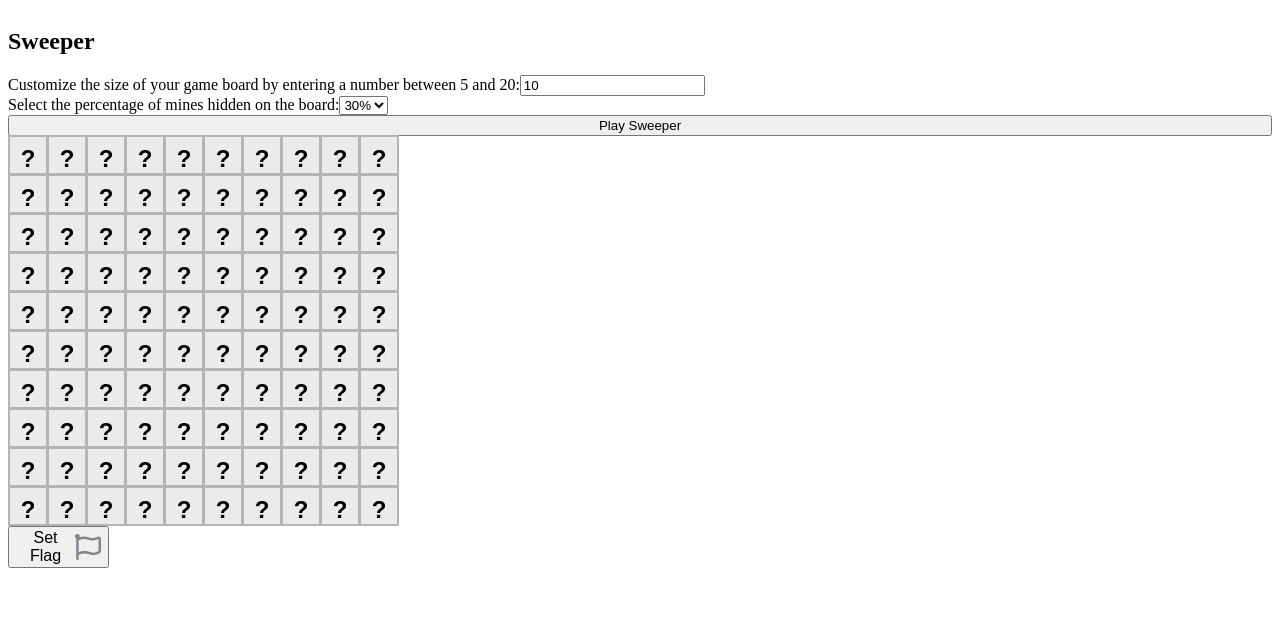
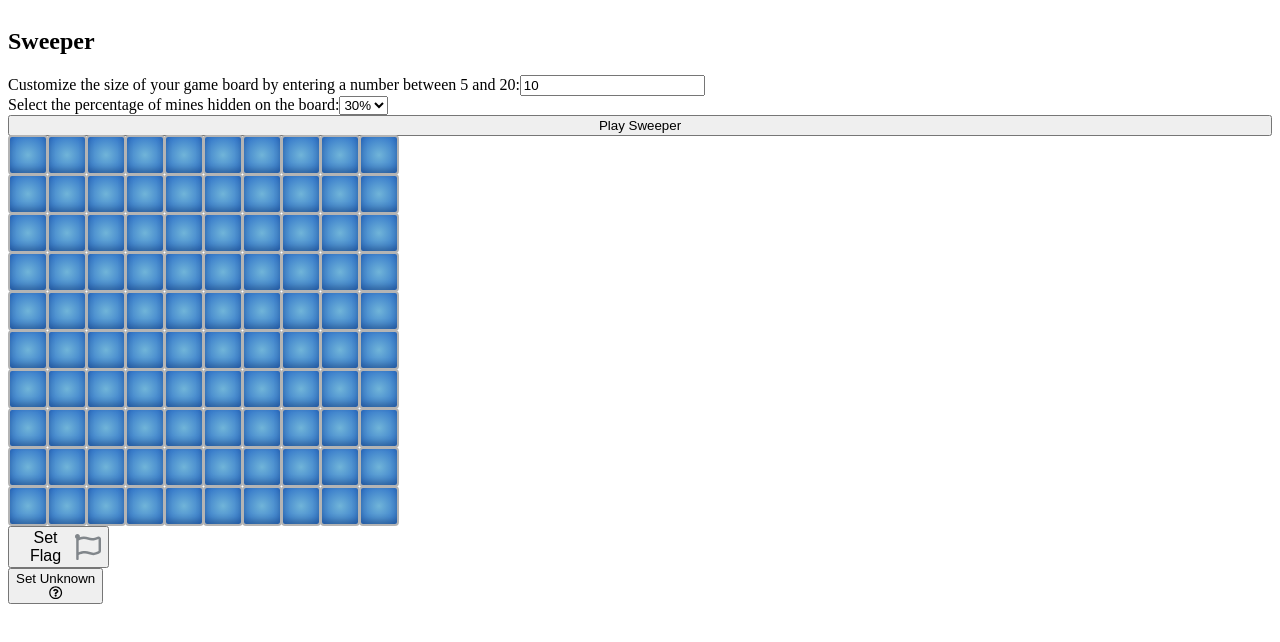
Before and after one commit to zcallanan/React-App-Sweeper, a React (Create React App) app: page / in a window 1280 px wide. Shown: the top 642 px of the page. Built offline with nearby package versions, Linux system fonts and the light colour scheme.

Commit message:
Support for flagging and unknown question mark modes

```diff
--- a/src/components/App.js
+++ b/src/components/App.js
@@ -3,6 +3,7 @@ import Form from './Form';
 import Row from './Row';
 import Flag from './Flag';
 import Header from './Header';
+import QuestionMark from './QuestionMark';
 import { randomIntFromInterval } from '../helpers';
 
 class App extends React.Component {
@@ -21,8 +22,12 @@ class App extends React.Component {
       5: "75%"
     },
     squares: {},
-    flagMode: false,
-    flagCount: 0
+    marks: {
+      flagMode: false,
+      flagCount: 0,
+      questionMode: false
+    }
+
   }
 
   componentDidMount() {
@@ -53,14 +58,21 @@ class App extends React.Component {
     localStorage.setItem("options", JSON.stringify(options));
   }
 
-  onFlagClick = e => {
+  // Toggle state when mark buttons are clicked (flag, question mark)
+  onMarkClick = e => {
     e.preventDefault();
     // 1. Get state of flag
-    let flag = this.state.flagMode;
+    let marks = this.state.marks;
     // 2. Change flag setting
-    flag = !flag;
-    // 3. Save change
-    this.setState({ flag })
+    marks[e.target.name] = !marks[e.target.name];
+    // 3. If mode X toggles to true, then make sure mode Y is false
+    if ("flagMode" === e.target.name && marks[e.target.name]) {
+      marks["questionMode"] = false;
+    } else if ("questionMode" === e.target.name && marks[e.target.name]){
+      marks["flagMode"] = false;
+    }
+    // 4. Save change
+    this.setState({ marks })
   }
 
   // Generate initial squares state
@@ -84,7 +96,8 @@ class App extends React.Component {
       for (let k = 0; k < size; k++ ) {
         squares[`r${i}-s${k}`] = {
           bomb: false,
-          marked: false,
+          flagged: false,
+          questionMarked: false,
           clicked: false,
           hint: false,
           neighbors: [],
@@ -115,11 +128,15 @@ class App extends React.Component {
   onSquareClick = squareKey => {
     // 1. Copy state
     const squares = { ...this.state.squares };
-    const flag = this.state.flagMode;
+    const flagMode = this.state.marks.flagMode;
+    const questionMode = this.state.marks.questionMode;
     // 2. Update square
-    if (flag) {
+    if (flagMode) {
       // If marking a flag is active, then mark only that square and then save to state
-      squares[squareKey]['marked'] = !squares[squareKey]['marked'];
+      squares[squareKey]['flagged'] = !squares[squareKey]['flagged'];
+    } else if (questionMode) {
+      // If placing a question mark is active, then mark only that square and then save to state
+      squares[squareKey]['questionMarked'] = !squares[squareKey]['questionMarked'];
     } else {
       // If not marking a flag, then mark as clicked and evaluate
       squares[squareKey]['clicked'] = true;
@@ -233,8 +250,8 @@ class App extends React.Component {
       rows.push(<Row
         key={`r${i}`}
         row={`r${i}`}
-        flagMode={this.state.flagMode}
-        squares = {this.state.squares}
+        marks={this.state.marks}
+        squares={this.state.squares}
         size={this.state.options.size}
         onSquareClick={this.onSquareClick}
       />)
@@ -251,7 +268,8 @@ class App extends React.Component {
           percentages={this.state.bombPercentage}
         />
         {rows}
-        <Flag onFlagClick={this.onFlagClick} flagMode={this.state.flagMode}/>
+        <Flag onMarkClick={this.onMarkClick} flagMode={this.state.marks.flagMode}/>
+        <QuestionMark onMarkClick={this.onMarkClick} questionMode={this.state.marks.questionMode}/>
       </div>
     )
   }
--- a/src/components/Flag.js
+++ b/src/components/Flag.js
@@ -6,7 +6,7 @@ import { faFlag as farFlag } from '@fortawesome/free-regular-svg-icons'
 
 class Flag extends React.Component {
   static propTypes = {
-    onFlagClick: PropTypes.func.isRequired,
+    onMarkClick: PropTypes.func.isRequired,
     flagMode: PropTypes.bool.isRequired
   }
 
@@ -30,7 +30,7 @@ class Flag extends React.Component {
   render() {
     return (
       <div>
-        <form onSubmit={this.props.onFlagClick}>
+        <form name="flagMode" onSubmit={this.props.onMarkClick}>
           {this.renderFlagIcons()}
         </form>
       </div>
--- /dev/null
+++ b/src/components/QuestionMark.js
@@ -0,0 +1,41 @@
+import React from 'react';
+import PropTypes from 'prop-types';
+import { FontAwesomeIcon } from '@fortawesome/react-fontawesome'
+import { faQuestionCircle } from '@fortawesome/free-solid-svg-icons'
+import { faQuestionCircle as farQuestionCircle } from '@fortawesome/free-regular-svg-icons'
+
+class QuestionMark extends React.Component {
+  static propTypes = {
+    onMarkClick: PropTypes.func.isRequired,
+    questionMode: PropTypes.bool.isRequired
+  }
+
+  renderQuestionIcons = () => {
+    if (this.props.questionMode) {
+      return (
+        <button className="question-button-active">
+          <p>Set Unknown</p>
+          <FontAwesomeIcon icon={ faQuestionCircle } />
+        </button>
+      )
+    }
+    return (
+      <button className="question-button">
+        <p>Set Unknown</p>
+        <FontAwesomeIcon icon={ farQuestionCircle } />
+      </button>
+    )
+  }
+
+  render() {
+    return (
+      <div>
+        <form name="questionMode" onSubmit={this.props.onMarkClick}>
+          {this.renderQuestionIcons()}
+        </form>
+      </div>
+    )
+  }
+}
+
+export default QuestionMark;
--- a/src/components/Row.js
+++ b/src/components/Row.js
@@ -6,7 +6,7 @@ class Row extends React.Component {
   static propTypes = {
     size: PropTypes.number.isRequired,
     row: PropTypes.string.isRequired,
-    flagMode: PropTypes.bool.isRequired,
+    marks: PropTypes.object.isRequired,
     squares: PropTypes.object.isRequired,
     onSquareClick: PropTypes.func.isRequired
   }
@@ -17,7 +17,7 @@ class Row extends React.Component {
       row.push(<Square
         key={`${this.props.row}-s${i}`}
         square={`${this.props.row}-s${i}`}
-        flagMode={this.props.flagMode}
+        marks={this.props.marks}
         squares={this.props.squares[`${this.props.row}-s${i}`]}
         onSquareClick={this.props.onSquareClick}
       />)
--- a/src/components/Square.js
+++ b/src/components/Square.js
@@ -1,8 +1,8 @@
 import React from 'react';
 import PropTypes from 'prop-types';
 import { FontAwesomeIcon } from '@fortawesome/react-fontawesome'
-import { faFlag } from '@fortawesome/free-solid-svg-icons'
-import { faFlag as farFlag } from '@fortawesome/free-regular-svg-icons'
+import { faFlag, faQuestionCircle } from '@fortawesome/free-solid-svg-icons'
+import { faFlag as farFlag, faQuestionCircle as farQuestionCircle } from '@fortawesome/free-regular-svg-icons'
 
 class Square extends React.Component {
   static propTypes = {
@@ -11,20 +11,20 @@ class Square extends React.Component {
       bomb: PropTypes.bool.isRequired,
       clicked: PropTypes.bool.isRequired,
       hint: PropTypes.bool.isRequired,
-      marked: PropTypes.bool.isRequired
+      flagged: PropTypes.bool.isRequired,
+      questionMarked: PropTypes.bool.isRequired
     }),
     onSquareClick: PropTypes.func.isRequired,
-    flagMode: PropTypes.bool.isRequired,
+    marks: PropTypes.object.isRequired,
     square: PropTypes.string.isRequired
   }
 
   renderSquare = () => {
     const squares = this.props.squares;
-    const adjacentBombCount = squares.adjacentBombCount;
     const bomb = squares.bomb;
     const clicked = squares.clicked;
-    const hint = squares.hint;
-    const marked = squares.marked;
+    const flagged = squares.flagged;
+    const questionMarked = squares.questionMarked
     if (bomb && clicked) {
       // If it's a bomb and clicked, show the bomb
       return (
@@ -32,53 +32,90 @@ class Square extends React.Component {
           <img className="image" src="/images/bomb.png" alt="B"/>
         </span>
       )
-    } else if (marked && !clicked) {
+    } else if (flagged && !clicked) {
       return (
         <span>
           <FontAwesomeIcon icon={ faFlag } />
         </span>
       )
-    }  else if (hint && !clicked) {
-      // If it has an adjacent bomb, has not been clicked, hint is true, show the hint
+    } else if (questionMarked && !clicked) {
       return (
         <span>
-          <p className={`neighbors-${adjacentBombCount}`}>{adjacentBombCount}</p>
-          <FontAwesomeIcon className="flag-icon" icon={ farFlag } />
+          <FontAwesomeIcon icon={ faQuestionCircle } />
         </span>
       )
-    } else if (!bomb && clicked) {
-      // Not a bomb, has been clicked
-      return;
     }
     return (
       <span>
-        <p>?</p>
         <FontAwesomeIcon className="flag-icon" icon={ farFlag } />
+        <FontAwesomeIcon className="questionmark-icon" icon={ farQuestionCircle } />
       </span>
     );
   }
 
+  // Handles button modes
   generateButton = () => {
     const squares = this.props.squares;
     const square = this.props.square;
+    const marks = this.props.marks;
+    const adjacentBombCount = squares.adjacentBombCount;
+    const clicked = squares.clicked;
+    const hint = squares.hint;
+    const flagged = squares.flagged;
 
-    // Disable the button if it's been clicked
-    if (squares.clicked) {
+
+    if (clicked) {
+      // Disable the button if it's been clicked
       return (
         <button className="square" disabled>
           {this.renderSquare()}
         </button>
       );
-    } else if (this.props.flagMode) {
+    } else if (marks.flagMode) {
+      // Toggle placement of flags
+      if (hint) {
+        return (
+          <button className="square flag hint" onClick={() => { this.props.onSquareClick(square)}}>
+            <span>
+              <p className={`bomb-count neighbors-${adjacentBombCount}`}>{adjacentBombCount}</p>
+              <FontAwesomeIcon className="flag-icon" icon={ farFlag } />
+            </span>
+          </button>
+        );
+      }
+      if (flagged) {
+        return (
+          <button className="square flag flagged" onClick={() => { this.props.onSquareClick(square)}}>
+            {this.renderSquare()}
+          </button>
+        );
+      }
       return (
         <button className="square flag" onClick={() => { this.props.onSquareClick(square)}}>
           {this.renderSquare()}
         </button>
       );
+    } else if (marks.questionMode) {
+      // Toggle placement of question marks
+      return (
+        <button className="square questionmark" onClick={() => { this.props.onSquareClick(square)}}>
+          {this.renderSquare()}
+        </button>
+      );
+    } else if (hint) {
+      // Toggle display of hints
+      return (
+        <button className="square hint" onClick={() => { this.props.onSquareClick(square)}}>
+          <span>
+            <p className={`neighbors-${adjacentBombCount}`}>{adjacentBombCount}</p>
+            <FontAwesomeIcon className="flag-icon" icon={ farFlag } />
+          </span>
+        </button>
+      );
     }
     // Return initial functional button
     return (
-      <button className="square" onClick={() => { this.props.onSquareClick(square)}}>
+      <button className="square default" onClick={() => { this.props.onSquareClick(square)}}>
         {this.renderSquare()}
       </button>
     );
--- a/src/css/style.css
+++ b/src/css/style.css
@@ -1,11 +1,16 @@
+p {
+  margin-block-start: 0px;
+  margin-block-end: 0px;
+}
+
 .square {
-  background-color: rgb(235,235,235);
   border: 2px solid rgb(180,180,180);
+  border-radius: 4px;
   box-sizing: border-box;
   float: left;
   font-size: 24px;
   font-weight: bold;
-  line-height: 40px;
+  line-height: 32px;
   height: 40px;
   margin-right: -1px;
   margin-top: -1px;
@@ -15,9 +20,23 @@
   transition: all 0.3s ease-in-out;
 }
 
-p {
-  margin-block-start: 0px;
-  margin-block-end: 0px;
+.square.default, .square.flag {
+  background: radial-gradient(rgba(77,162,207, .8), rgb(42,109,199));
+  box-shadow: inset 0 -4px 6px rgba(0, 0, 0, 0.2);
+}
+
+.square.hint, .square.flag.flagged {
+  background: radial-gradient(rgba(205,205,215, .1), rgba(180,180,190, .8));
+  box-shadow: inset 0 -2px 3px rgba(0, 0, 0, 0.1);
+}
+
+.square:disabled {
+  background: radial-gradient(rgba(205,205,205, .1), rgba(200,200,200, .8));
+  box-shadow: inset 0 -2px 3px rgba(0, 0, 0, 0.1);
+}
+
+.square:focus{
+  outline: none;
 }
 
 .square:not([disabled]):hover {
@@ -28,19 +47,15 @@ p {
 
 .square:not([disabled]).flag:hover {
   transition: all 0.3s ease-in-out;
-  background-color: rgb(220,190,220);
   transform: translate(10%, 10%);
+  font-size: 24px;
 }
 
-.square:not([disabled]).flag span:hover p {
-  display: none;
-}
-
-.square:not([disabled]).flag span:hover .flag-icon {
+.square:not([disabled]).flag:hover span .flag-icon {
   display: inline;
 }
 
-.flag-icon {
+.square.flag.hint span:hover .bomb-count, .flag-icon, .questionmark-icon {
   display: none;
 }
 
@@ -50,14 +65,6 @@ p {
   justify-content: space-between;
   width: 8%;
   font-size: 16px;
-}
-
-.square:disabled {
-  background-color: rgb(245,245,245)
-}
-
-.square:focus{
-  outline: none;
 }
 
 .fa-flag {
@@ -84,10 +91,6 @@ p {
   height: 100%;
   object-fit: cover;
   overflow: hidden;
-}
-
-.neighbors-1 {
-  color: rgb(34,66,252);
 }
 
 .neighbors-1 {
```
